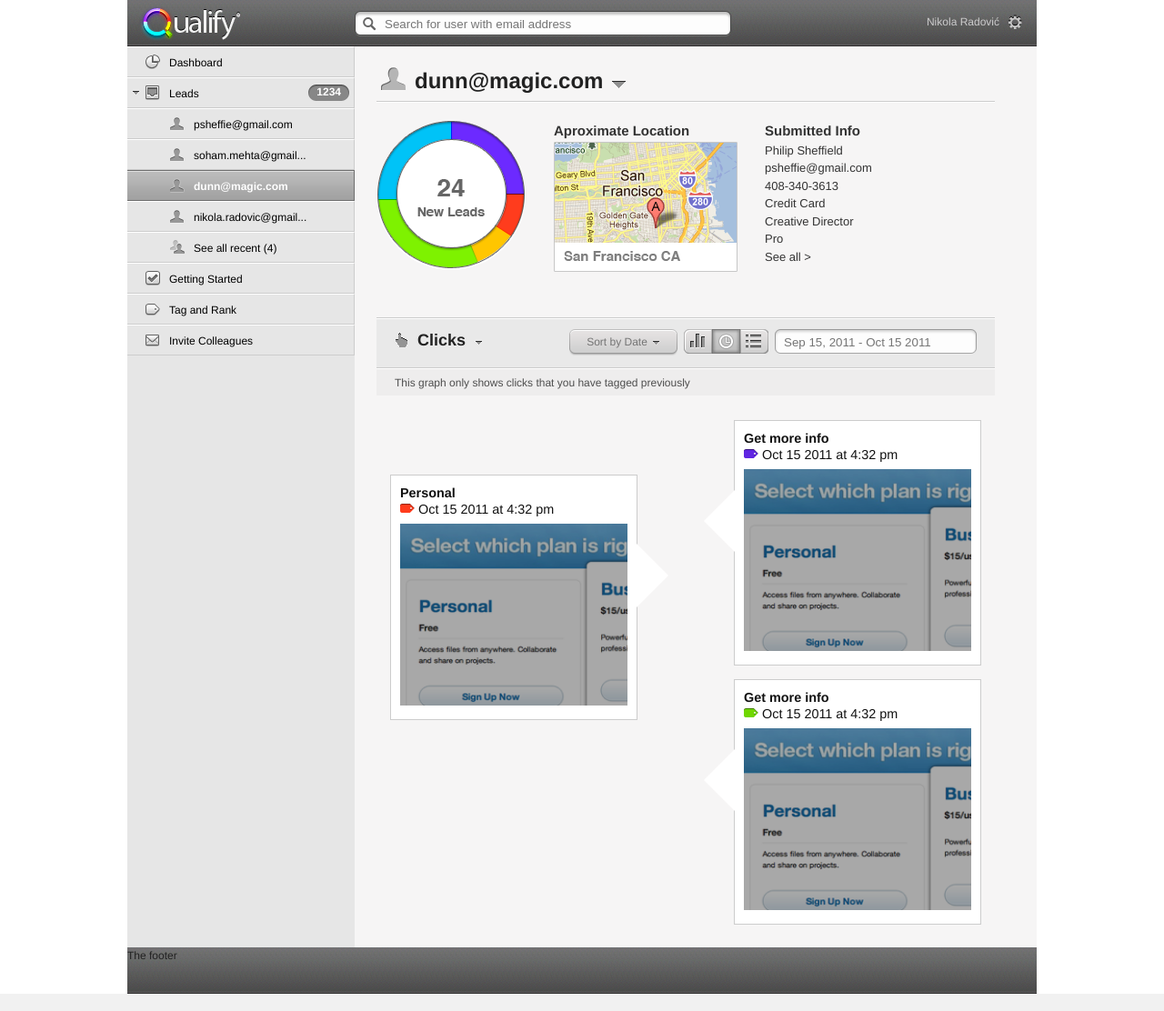
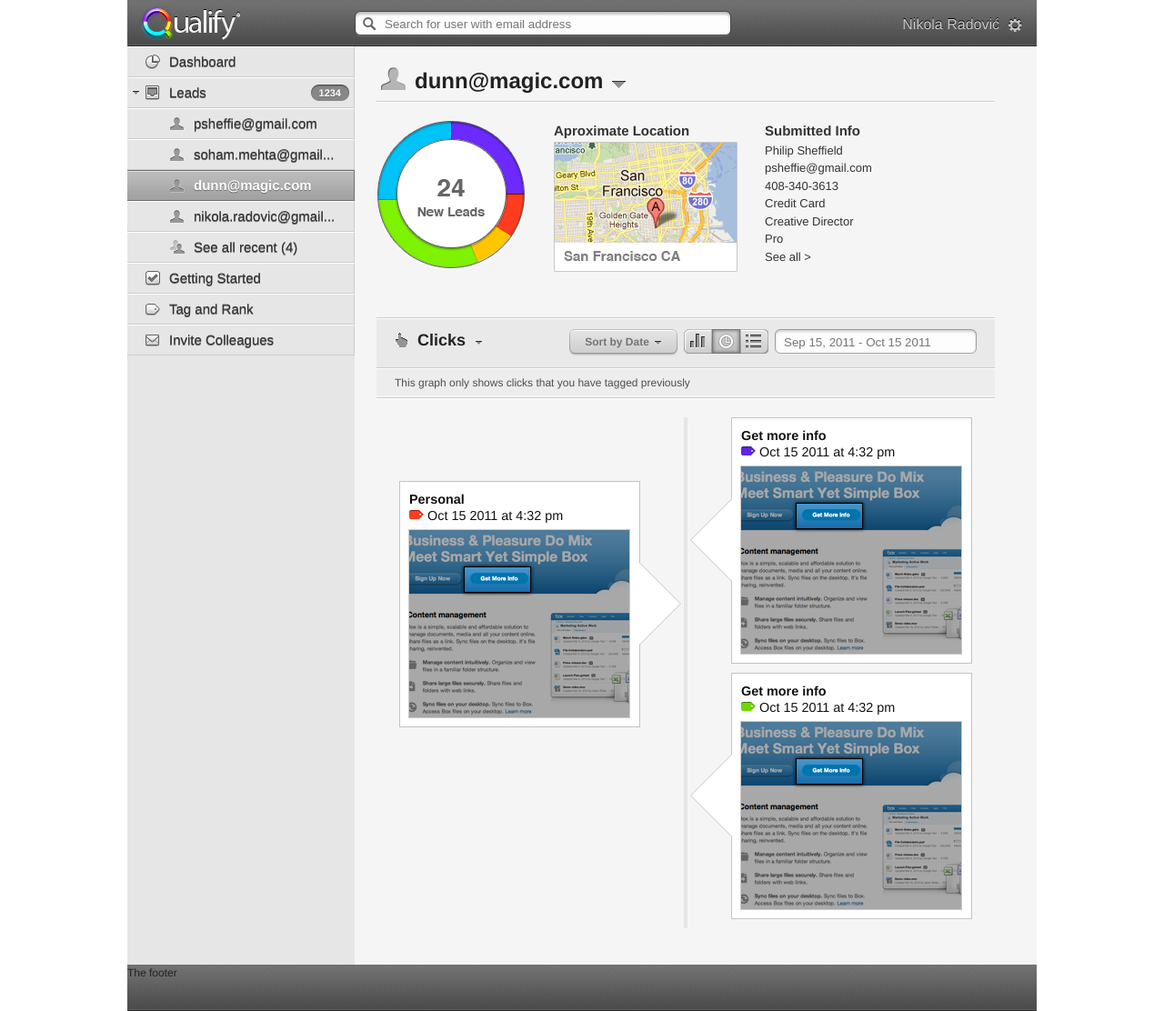
Before and after one commit to vprorok/dzona065, a PHP site: page /leads-timeline.php in a window 1280 px wide. Shown: the whole page at 91% size. Run offline with PHP 8.4, Linux system fonts and the light colour scheme.

Commit message:
html css fixes

```diff
--- a/css/blueprint/screen.css
+++ b/css/blueprint/screen.css
@@ -150,6 +150,7 @@ a.dd-button span {
     padding-left: 8px;
     padding-right: 15px;
     font-size: 12px;
+    font-weight: bold;
     color: #747474;
 }
 
@@ -295,12 +296,14 @@ ul.dd-button-list li a:hover{
 }
 
 /* USER SETTINGS DROPDOWN LIST*/
-#logged_user {list-style-type:none;
+#logged_user {
+    list-style-type:none;
     float:right;
     margin:0px;
     padding: 15px 15px 0px 9px;
     width: auto;
     color: #ccc;
+    text-shadow: 0px -1px 0px #000;
 }
 
 #logged_user:hover li span {
@@ -308,12 +311,11 @@ ul.dd-button-list li a:hover{
     -ms-filter: "progid:DXImageTransform.Microsoft.Alpha(Opacity=70)";
     filter: alpha(opacity=70);
     opacity: 0.7;
-
 }
 .dd-button-list-holder ul li.dd-bottom {border:none; height:15px; background:transparent; position: relative;}
 #logged_user li.dd-bottom {border:none; height:15px; background:transparent;}
-#logged_user li {padding:15px 15px 15px 10px; margin:-15px -15px -15px -10px; position:relative; z-index:100;}
-#logged_user li span {margin:-19px -15px 0 -10px; display:block; padding:19px 41px 18px 10px; z-index:100; background: url(../assets/31x16_header_settings.png) no-repeat; background-position:right center;}
+#logged_user li {padding:15px 15px 15px 10px; margin:-15px -15px -15px -10px; position:relative; z-index:100; font-size: 16px;}
+#logged_user li span {margin:-19px -15px -6px -10px; display:block; padding:19px 41px 18px 10px; z-index:100; background: url(../assets/31x16_header_settings.png) no-repeat; background-position:right center;}
 #logged_user li a, #logged_user li a:visited {display:block;}
 #logged_user li a:hover {background:#fdfdfd; border-left:1px solid #fdfdfd; border-right:1px solid #fdfdfd;}
 #logged_user li:hover dd, #logged_user li a:hover dd {display:block;}
@@ -329,7 +331,7 @@ ul.dd-button-list li a:hover{
 #logged_user dd a:before{position:absolute; top:-1px; left:-2px; right:-2px; display:block; content:''; border-left:1px solid #989898; border-right:1px solid #989898; height:100%; box-sizing: border-box; -moz-box-sizing: border-box; -webkit-box-sizing: border-box;}
 
 #logged_user dd {position:relative; display:none; /*background-color:#fdfdfd; border-left: 1px solid #989898; border-right: 1px solid #989898;*/ margin:0px -15px 0px -9px;}
-#logged_user dd a, #logged_user dd a:visited {position:absolute; left:0px; right:1px; padding:6px 0px 0px 10px; border-left:1px solid #fdfdfd; border-right:1px solid #fdfdfd; *border-left:1px solid #989898; *border-right:1px solid #989898; font-weight: bold; border-top:1px solid #fdfdfd; background:#fdfdfd; color:#747474; height:24px; text-decoration:none;}
+#logged_user dd a, #logged_user dd a:visited {position:absolute; left:0px; right:1px; padding:6px 0px 0px 10px; border-left:1px solid #fdfdfd; border-right:1px solid #fdfdfd; *border-left:1px solid #989898; *border-right:1px solid #989898; font-size:14px; font-weight: bold; border-top:1px solid #fdfdfd; background:#fdfdfd; color:#747474; height:24px; text-decoration:none; text-shadow: 0px 0px 0px #fff;}
 #logged_user dd a:hover {background: #e7e7e7; color:#6a6a6a; border-top:1px solid #f4f4f4; border-left:1px solid #fdfdfd; border-right:1px solid #fdfdfd; *border-left:1px solid #989898; *border-right:1px solid #989898;}
 
 .dd-bottom-left{
@@ -381,15 +383,8 @@ ul.dd-button-list li a:hover{
     border-left: none;
     height: 32px;
     width: 249px;
-/*    *width: 300px;*/
     margin: 0px;
-}
-.span-6 ul a.menu-item {
-    padding:0px;
-    margin:0px;
-    color:#000000;
-    text-decoration:none;
-    cursor:pointer;
+    color: #333333;
 }
 
 .span-6 ul li:hover{
@@ -407,9 +402,17 @@ ul.dd-button-list li a:hover{
     border-right: 1px solid #6e6e6e;
     border-left: none;
     color: #ffffff;
+    font-weight: bold;
+    text-shadow: 0 1px 0 #6B6B6B;
 }
 
-.span-6 ul li.active{font-weight: bold;}
+.span-6 ul a.menu-item {
+    padding:0px;
+    margin:0px;
+    color:#000000;
+    text-decoration:none;
+    cursor:pointer;
+}
 
 .icon{
     float: left;
@@ -425,7 +428,11 @@ ul.dd-button-list li a:hover{
 
 .span-6 ul li span{
     float: left;
-    margin-top: 8px;
+/*    margin-top: 8px;*/
+    line-height: 32px;
+    font-size: 15px;
+/*    color:#333333;*/
+    text-shadow: 0 1px 0 #6B6B6B;
 }
 
 .span-6 ul li div.num_box{
@@ -442,8 +449,10 @@ ul.dd-button-list li a:hover{
 .span-6 ul li div span{
     width: auto;
     height: 20px;
+    line-height: 20px;
     padding-right: 9px;
     margin-top: 0px;
+    font-size: 11px;
     overflow: hidden;
     background: url(../assets/num_box_right.png) no-repeat;
     background-position:right top;
@@ -517,7 +526,7 @@ ul.dd-button-list li a:hover{
 .span-6 ul li.active div.invite_colleagues-icon{ background-position:0px -16px;}
 .span-6 ul li.active div.arrow{ background-position:0px -6px;}
 .span-6 ul li.active div.num_box{ background-position:left bottom; color:#000000;}
-.span-6 ul li.active div.num_box span{ background-position:right bottom; color:#000000;}
+.span-6 ul li.active div.num_box span{ background-position:right bottom; color:#000000; color:#333333; text-shadow: 0 0 0 #fff;}
 
 /* CONTENT */
 .span-19 {
@@ -787,21 +796,25 @@ hr.space {background:#fff;color:#fff;visibility:hidden;}
 .clearfix, .container {display:block;}
 .clear {clear:both;}
 
-/* timeline */
+/* TIMELINE */
 
 #timeline-holder{
-	padding: 15px;
+	padding: 20px 25px;
+        float: left;
+        position: relative;
 }
 
+.timeline-line {position:absolute; top:20px; left:50%; bottom:20px; margin-left:-2px; width:4px; background-color:#e6e6e6;}
+
 .timeline-item{
-	width: 250px;
+	width: 253px;
 	background-color: #FFF;
-	margin: 10px 0 5px;
-	padding: 10px;
+	margin: 0 0 10px 0;
+	padding: 10px 0 10px 10px;
 	float: left;
 	border-style:solid;
 	border-width:1px;
-	border-color: #CCC;
+	border-color: #c7c2c2;
 	position: relative;
 }
 
@@ -817,7 +830,7 @@ hr.space {background:#fff;color:#fff;visibility:hidden;}
 	margin-top: 70px;
 }
 
-.timeline-item.left div.info-arrows, .timeline-item.right div.info-arrows {
+/*.timeline-item.left div.info-arrows, .timeline-item.right div.info-arrows {
     border-radius: 0 0 0 0;
 }
 
@@ -830,28 +843,59 @@ hr.space {background:#fff;color:#fff;visibility:hidden;}
 {
 	-moz-border-radius: 0px;
 	border-radius: 0px;
-}
+}*/
 
 
 .timeline-item.left  .info-arrows {
     border-bottom-color: transparent;
     border-right-color: transparent;
     border-top-color: transparent;
-    border-width: 35px 0 35px 35px;
-	left: 270px;
-	top: 75px;
+    border-width: 45px 0 45px 45px;
+	left: 263px;
+	top: 50%;
+        margin-top: -45px;
+}
+
+.timeline-item.left .info-arrows-border {
+/*    border-bottom-color: transparent;
+    border-left-color: transparent;
+    border-top-color: transparent;*/
+    border-color: transparent transparent transparent #c7c2c2;
+    border-width: 45px 0 45px 45px;
+	left: 264px;
+	top: 50%;
+        margin-top: -45px;
 }
 
 .timeline-item.right .info-arrows {
     border-bottom-color: transparent;
     border-left-color: transparent;
     border-top-color: transparent;
-    border-width: 35px 35px 35px 0;
-	left: -34px;
-	top: 75px;
+/*border-color: transparent #c7c2c2 transparent transparent;*/
+    border-width: 45px 45px 45px 0;
+	left: -45px;
+	top: 50%;
+        margin-top: -45px;
 }
 
-.timeline-item.left .info-arrows, .timeline-item.right .info-arrows {
+.timeline-item.right .info-arrows-border {
+    border-bottom-color: transparent;
+    border-left-color: transparent;
+    border-top-color: transparent;
+    border-color: transparent #c7c2c2 ;
+    border-width: 45px 45px 45px 0;
+	left: -46px;
+	top: 50%;
+        margin-top: -45px;
+}
+
+
+.border {
+    left: 264px;
+    border-color: transparent transparent transparent #000;
+}
+
+.timeline-item.left .info-arrows, .timeline-item.right .info-arrows, .timeline-item.right .info-arrows-border, .timeline-item.left .info-arrows-border {
     background: none repeat scroll 0 0 transparent;
     border-style: solid;
     font-size: 0;
@@ -862,3 +906,12 @@ hr.space {background:#fff;color:#fff;visibility:hidden;}
 	position: absolute;
 	display: block;
 }
+
+.thumb-holder {
+    margin: -1px;
+    width: 242px;
+    height: 206px;
+    padding: 0;
+    float:left;
+    border: 1px solid #cacaca;
+}
--- a/leads-timeline.php
+++ b/leads-timeline.php
@@ -92,10 +92,14 @@
                         <div class="chart-description">
                             <span>This graph only shows clicks that you have tagged previously</span>
                         </div>
+                        <div class="horisontal-line">&nbsp;</div>
                     </div>
                     <div class="clearfix"></div>
                     <div id="timeline-holder">
+
+                        <div class="timeline-line"></div>
                         <div class="timeline-item left first" >
+                            <div class="info-arrows-border ui-state-default"></div>
                             <div class="info-arrows  ui-state-default"></div>
                             <div class="timeline-title">
                                 <h4><strong>Personal</strong>
@@ -103,11 +107,12 @@
                                 </h4>
                             </div>
                             <div class="thumb-holder">
-								<img src="thumbs/preview.png" height="200px" width="250px"></img>
+                                <img src="thumbs/preview.png" height="206px" width="242px"></img>
                             </div>
                             <div class="clearfix"></div>
                         </div>
                         <div class="timeline-item right" >
+                            <div class="info-arrows-border ui-state-default"></div>
                             <div class="info-arrows  ui-state-default"></div>
                             <div class="timeline-title">
                                 <h4><strong>Get more info</strong>
@@ -115,11 +120,12 @@
                                 </h4>
                             </div>
                             <div class="thumb-holder">
-								<img src="thumbs/preview.png" height="200px" width="250px"></img>
+                                <img src="thumbs/preview.png" height="206px" width="242px"></img>
                             </div>
                             <div class="clearfix"></div>
                         </div>
                         <div class="timeline-item right" >
+                            <div class="info-arrows-border ui-state-default"></div>
                             <div class="info-arrows  ui-state-default"></div>
                             <div class="timeline-title">
                                 <h4><strong>Get more info</strong>
@@ -127,10 +133,11 @@
                                 </h4>
                             </div>
                             <div class="thumb-holder">
-								<img src="thumbs/preview.png" height="200px" width="250px"></img>
+                                <img src="thumbs/preview.png" height="206px" width="242px"></img>
                             </div>
                             <div class="clearfix"></div>
                         </div>
+
                     </div>
                 </div>
 
```
Also changed, not shown: css/assets/cursor.png (added), thumbs/preview.png, thumbs/preview1.png (added). Lines whose indentation alone changed are shown as unchanged.
